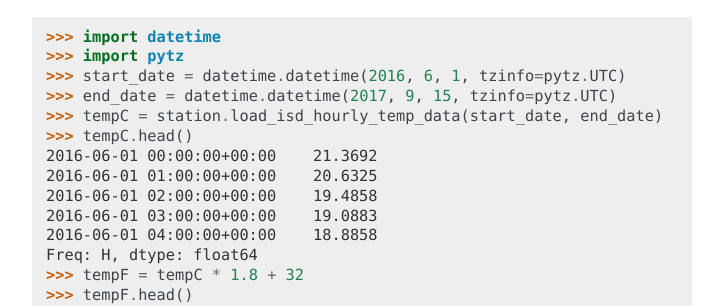
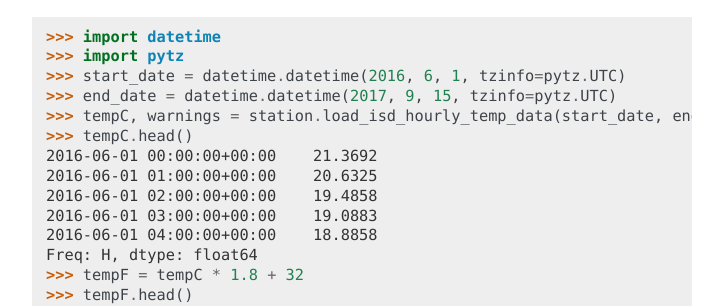
Before and after one commit to openeemeter/eeweather, a Sphinx documentation site: the page built from docs/basics.rst, in a window 1280 px wide and 900 px high, scrolled down 3622 px. Shown: the part 153-459 px from the top of the window, without its empty margins (388-1111 px from the left). Built offline with Sphinx 7.4.7, drawn with Linux system fonts in a browser that asks for light colours.

Commit message:
Update docs to reflect load_isd_hourly_temp_data change
Signed-off-by: Jason Chulock <jason@recurve.com>

```diff
--- a/docs/basics.rst
+++ b/docs/basics.rst
@@ -154,7 +154,7 @@ ISD temperature data as an hourly time series::
     >>> import pytz
     >>> start_date = datetime.datetime(2016, 6, 1, tzinfo=pytz.UTC)
     >>> end_date = datetime.datetime(2017, 9, 15, tzinfo=pytz.UTC)
-    >>> tempC = station.load_isd_hourly_temp_data(start_date, end_date)
+    >>> tempC, warnings = station.load_isd_hourly_temp_data(start_date, end_date)
     >>> tempC.head()
     2016-06-01 00:00:00+00:00    21.3692
     2016-06-01 01:00:00+00:00    20.6325
```
